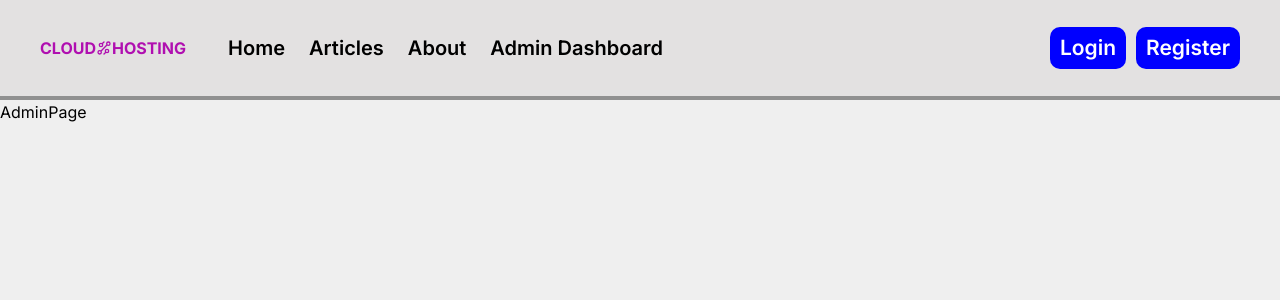
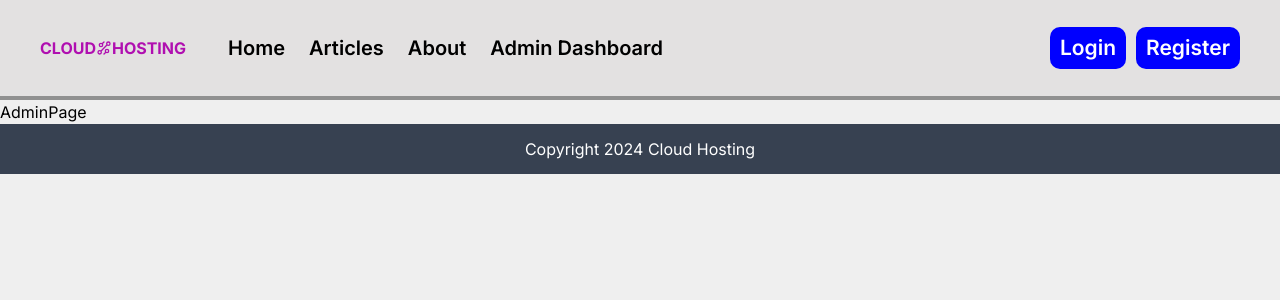
Before and after one commit to mr-sakr/next14_youssef_abbas_course, a Next.js app: page /admin in a window 1280 px wide. Shown: the top 300 px of the page. Built offline with nearby package versions, Linux system fonts and the light colour scheme.

Commit message:
Not-Found Page

```diff
--- a/src/app/layout.tsx
+++ b/src/app/layout.tsx
@@ -2,6 +2,7 @@ import type { Metadata } from "next";
 import { Inter } from "next/font/google";
 import "./globals.css";
 import Header from "@/components/header/Header";
+import Footer from "@/components/Footer";
 
 const inter = Inter({ subsets: ["latin"] });
 
@@ -22,6 +23,7 @@ export default function RootLayout({
         <main>
           {children}
         </main>
+        <Footer />
       </body>
     </html>
   );
--- /dev/null
+++ b/src/app/not-found.tsx
@@ -0,0 +1,13 @@
+import Link from "next/link"
+
+const NotFound = () => {
+  return (
+    <section className="min-h-[calc(100vh-150px)] flex justify-center items-center flex-col">
+        <h1 className="text-7xl text-gray-800 font-bold">404</h1>
+        <p className="text-gray-500 text-3xl mt-2 mb-5">Not Found</p>
+        <Link href="/" className="text-xl underline text-blue-700">Go To Home Page</Link>
+    </section>
+  )
+}
+
+export default NotFound
--- /dev/null
+++ b/src/components/Footer.tsx
@@ -0,0 +1,10 @@
+
+const Footer = () => {
+  return (
+    <div className='h-[50px] flex justify-center items-center text-white bg-gray-700'>
+        Copyright 2024 Cloud Hosting
+    </div>
+  )
+}
+
+export default Footer
```
